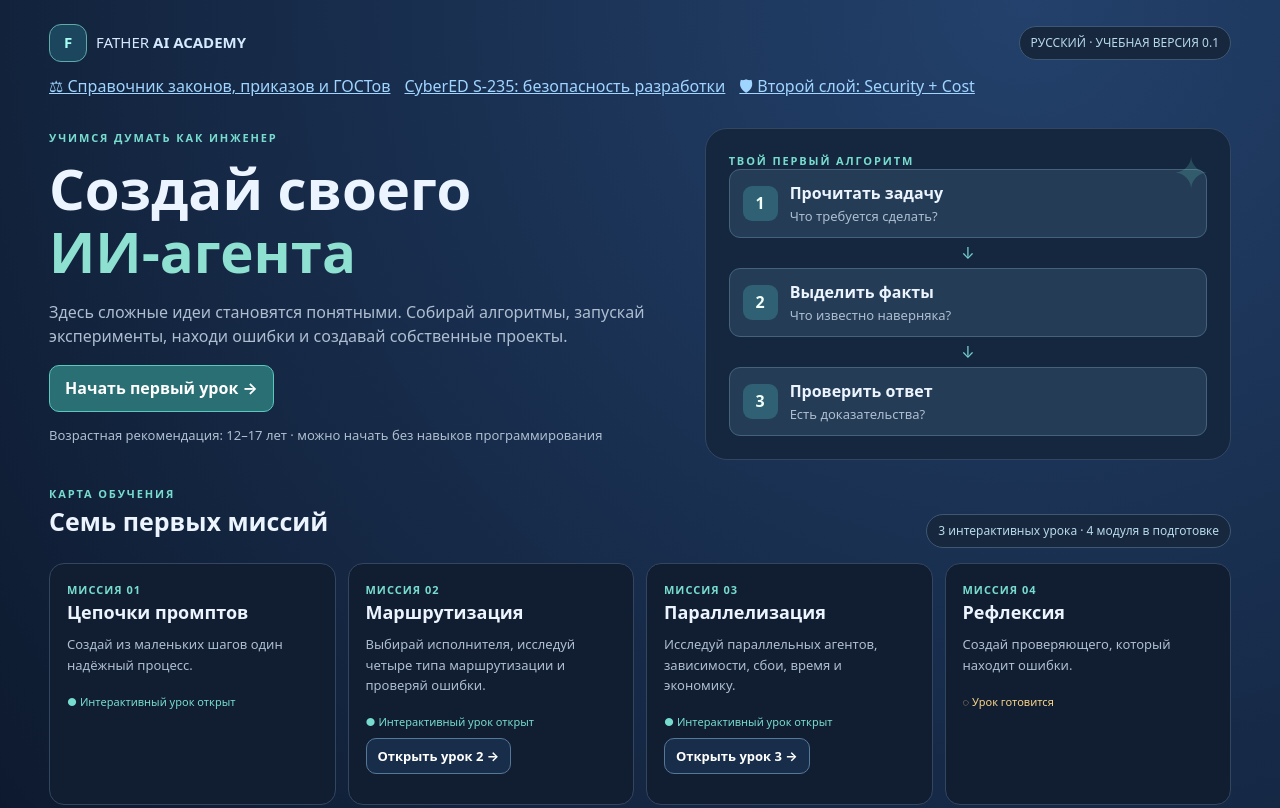
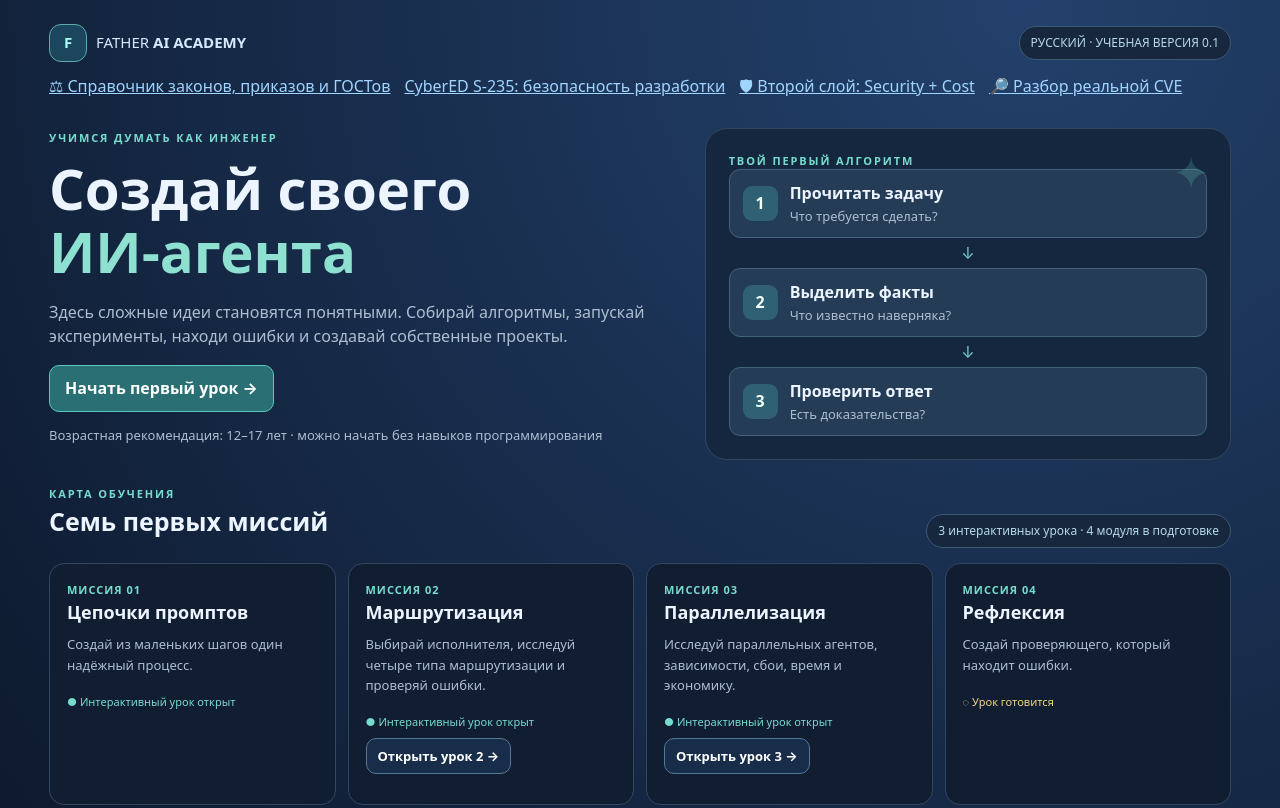
Before and after one commit to VictorKVS/FATHER_CODEX, a plain HTML site: page docs/school/index.html in a window 1280 px wide. Shown: the top 808 px of the page. Drawn offline with Linux system fonts and the light colour scheme.

Commit message:
docs(school): link interactive vulnerability analysis from Academy and CVSS lesson

```diff
--- a/docs/school/index.html
+++ b/docs/school/index.html
@@ -7,7 +7,7 @@
 </style></head><body>
 <div class="shell">
 <header class="bar"><a class="home" href="../index.html"><span class="mark">F</span>FATHER <strong>AI ACADEMY</strong></a><span class="chip">РУССКИЙ · УЧЕБНАЯ ВЕРСИЯ 0.1</span></header>
-<nav aria-label="Справочник безопасности" style="display:flex;gap:14px;flex-wrap:wrap;margin:12px 0 20px"><a href="../reference/security-regulations.html">⚖ Справочник законов, приказов и ГОСТов</a><a href="courses/CYBERED_S235_SECURE_DEVELOPMENT_RU.md">CyberED S-235: безопасность разработки</a><a href="security-layer.html">🛡 Второй слой: Security + Cost</a></nav>
+<nav aria-label="Справочник безопасности" style="display:flex;gap:14px;flex-wrap:wrap;margin:12px 0 20px"><a href="../reference/security-regulations.html">⚖ Справочник законов, приказов и ГОСТов</a><a href="courses/CYBERED_S235_SECURE_DEVELOPMENT_RU.md">CyberED S-235: безопасность разработки</a><a href="security-layer.html">🛡 Второй слой: Security + Cost</a><a href="vulnerability-case-study.html">🔎 Разбор реальной CVE</a></nav>
 <div class="hero"><div><div class="eyebrow">Учимся думать как инженер</div><h1>Создай своего<br><span style="color:#8ee0d0">ИИ-агента</span></h1><p class="sub">Здесь сложные идеи становятся понятными. Собирай алгоритмы, запускай эксперименты, находи ошибки и создавай собственные проекты.</p><a href="#lesson" class="btn" style="display:inline-block;text-decoration:none">Начать первый урок →</a><p class="small">Возрастная рекомендация: 12–17 лет · можно начать без навыков программирования</p></div>
 <div class="art" aria-label="Схема учебного конвейера"><div class="eyebrow">Твой первый алгоритм</div><div class="hero-cards"><div class="hero-step"><i>1</i><div><b>Прочитать задачу</b><div class="small">Что требуется сделать?</div></div></div><div class="arrow">↓</div><div class="hero-step"><i>2</i><div><b>Выделить факты</b><div class="small">Что известно наверняка?</div></div></div><div class="arrow">↓</div><div class="hero-step"><i>3</i><div><b>Проверить ответ</b><div class="small">Есть доказательства?</div></div></div></div></div></div>
 <div class="heading"><div><div class="eyebrow">Карта обучения</div><h2>Семь первых миссий</h2></div><span class="chip">3 интерактивных урока · 4 модуля в подготовке</span></div>
```
